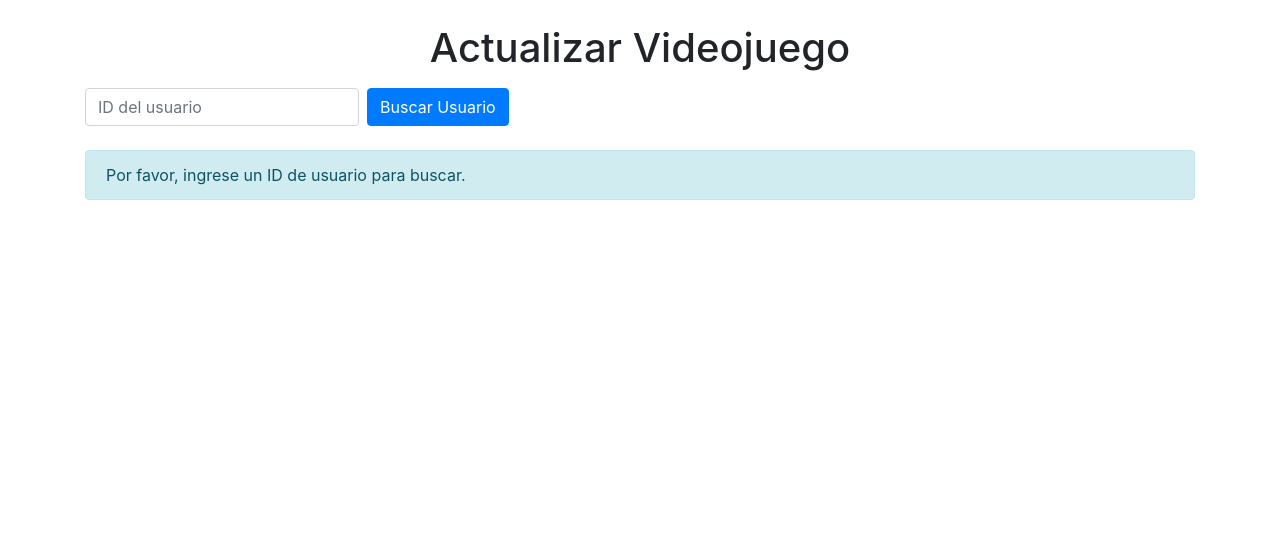
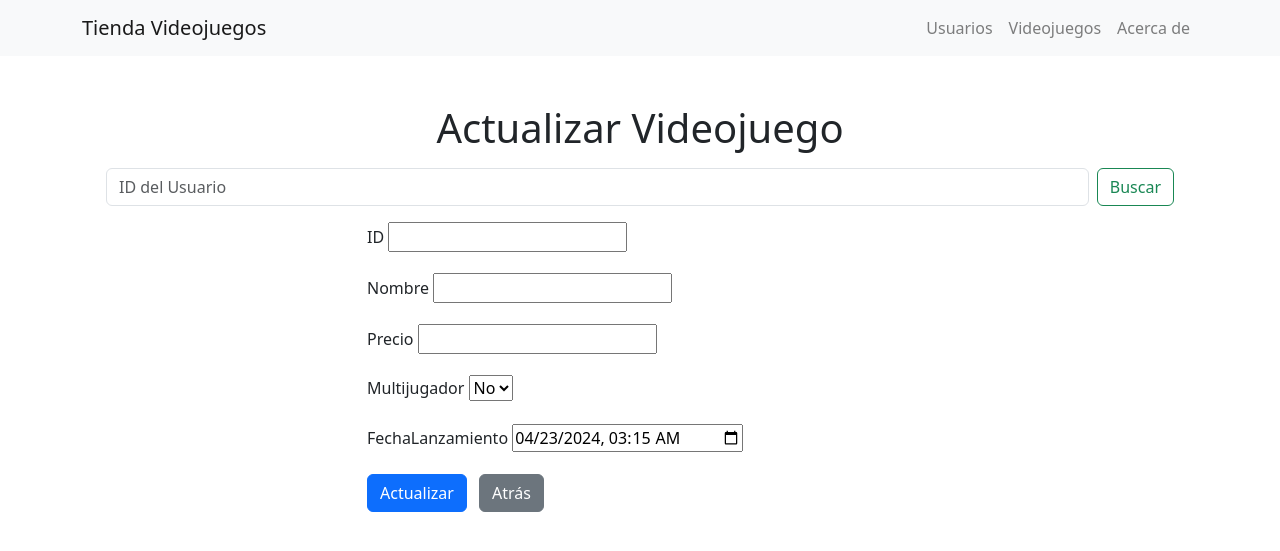
Before and after one commit to Konan03/Cliente2Django, a Django app: page /videojuego/update/ in a window 1280 px wide. Shown: the top 551 px of the page. Run offline with Django 5.2, Linux system fonts and the light colour scheme; some libraries are stand-ins or nearby versions.

Commit message:
add update

```diff
--- a/crudApp/forms.py
+++ b/crudApp/forms.py
@@ -28,5 +28,14 @@
         }
 
     def __init__(self, *args, **kwargs):
+        if 'instance' in kwargs:
+            instance = kwargs['instance']
+            kwargs['initial'] = {
+                'id': instance.id,
+                'nombre': instance.nombre,
+                'precio': instance.precio,
+                'multijugador': instance.multijugador,
+                'fechaLanzamiento': instance.fechaLanzamiento.strftime('%Y-%m-%dT%H:%M') if instance.fechaLanzamiento else '',
+            }
         super(VideojuegoForm, self).__init__(*args, **kwargs)
         self.fields['fechaLanzamiento'].input_formats = ('%Y-%m-%dT%H:%M',)
--- a/crudApp/templates/crudApp/CrudUsuario/DeleteU.html
+++ b/crudApp/templates/crudApp/CrudUsuario/DeleteU.html
@@ -33,7 +33,7 @@
             {% endfor %}
         {% endif %}
         <div class="mb-3 d-flex justify-content-center">
-            <form method="delete">
+            <form method="post">
             {% csrf_token %}
             {{ form.as_p }}
             <button type="submit" class="btn btn-primary">Eliminar</button>
--- a/crudApp/templates/crudApp/CrudVideojuego/ReadV.html
+++ b/crudApp/templates/crudApp/CrudVideojuego/ReadV.html
@@ -7,6 +7,9 @@
     <link rel="stylesheet" href="https://maxcdn.bootstrapcdn.com/bootstrap/4.5.2/css/bootstrap.min.css">
 </head>
 <body>
+{% extends 'crudApp/home.html' %}
+{% block title %}Listar Videojuegos{% endblock %}
+{% block content %}
 
 <div class="container mt-4">
     <h1 class="mb-3 d-flex justify-content-center">Lista de Videojuegos</h1>
@@ -40,6 +43,7 @@
     </div>
     <a href="{% url 'videojuego' %}" class="btn btn-secondary mx-2">Atrás</a>
 </div>
+{% endblock %}
 
 <!-- Opcional: jQuery y Bootstrap JS -->
 <script src="https://code.jquery.com/jquery-3.5.1.slim.min.js"></script>
--- a/crudApp/templates/crudApp/CrudVideojuego/UpdateV.html
+++ b/crudApp/templates/crudApp/CrudVideojuego/UpdateV.html
@@ -8,75 +8,67 @@
 </head>
 <body>
 
-<div class="container mt-4">
-    <h1 class="mb-3 d-flex justify-content-center">Actualizar Videojuego</h1>
+{% extends 'crudApp/home.html' %}
+{% block title %}Actualizar Videojuego{% endblock %}
+{% block content %}
+    <div class="container mt-5">
+        <h1 class="mb-3 d-flex justify-content-center">Actualizar Videojuego</h1>
+        <!-- Display messages of confirmation or error -->
 
-    <form method="get" action="{% url 'update_videojuego' %}" class="form-inline mb-4">
-        <input class="form-control mr-2" type="text" name="usuario_id" placeholder="ID del usuario" required>
-        <button class="btn btn-primary" type="submit">Buscar Usuario</button>
-    </form>
-
-    {% if usuario %}
-        <div class="user-info">
-            <h2 class="mb-3">Usuario: {{ usuario.nombre }}</h2>
+        <div class="container-fluid">
+            <!-- Form to search for the user by ID -->
+            <form class="d-flex mb-3" action="" method="GET">
+                <input class="form-control me-2" type="number" placeholder="ID del Usuario" aria-label="Search" name="usuario_id" value="{{ usuario_id|default_if_none:'' }}" required>
+                <button class="btn btn-outline-success" type="submit">Buscar</button>
+            </form>
         </div>
 
-        {% if videojuegos %}
-            <form method="post" action="{% url 'update_videojuego' %}">
-                {% csrf_token %}
-                <input type="hidden" name="usuario_id" value="{{ usuario_id }}">
-                <div class="form-group">
-                    <label for="videojuego_id">Seleccione un videojuego para actualizar:</label>
-                    <select name="videojuego_id" id="videojuego_id" class="form-control mb-3">
-                        {% for videojuego in videojuegos %}
-                            <option value="{{ videojuego.id }}">{{ videojuego.nombre }}</option>
-                        {% endfor %}
-                    </select>
+        {% if messages %}
+            {% for message in messages %}
+                <div class="alert alert-{{ message.tags }} alert-dismissible fade show" role="alert">
+                    {{ message }}
+                    <button type="button" class="close" data-dismiss="alert" aria-label="Close">
+                        <span aria-hidden="true">&times;</span>
+                    </button>
                 </div>
-                <!-- Aquí se mostrará el formulario cuando se seleccione un juego -->
-                <div id="formulario-videojuego">
-                    {% if form %}
-                        {{ form.as_p }}
-                        <button type="submit" class="btn btn-success mt-3">Actualizar</button>
-                    {% endif %}
-                </div>
-            </form>
-        {% else %}
-            <p class="alert alert-warning">No se encontraron videojuegos para este usuario.</p>
+            {% endfor %}
         {% endif %}
-    {% else %}
-        <p class="alert alert-info">Por favor, ingrese un ID de usuario para buscar.</p>
-    {% endif %}
-</div>
 
-<script>
-    document.getElementById('videojuego_id').addEventListener('change', function() {
-        var selectedGameId = this.value;
-        var usuarioId = document.querySelector('[name="usuario_id"]').value;
-        var newUrl = "{% url 'update_videojuego' %}?usuario_id=" + usuarioId + "&videojuego_id=" + selectedGameId;
-        window.location.href = newUrl;
-    });
+        {% if usuario %}
+            <h2 class="text-center">Usuario Seleccionado: {{ usuario.nombre }}</h2>
 
-    // Función para cargar el formulario cuando se selecciona un juego
-    function cargarFormulario() {
-        var selectedGameId = document.getElementById('videojuego_id').value;
-        var usuarioId = document.querySelector('[name="usuario_id"]').value;
-        var url = "/actualizar_videojuego_formulario?usuario_id=" + usuarioId + "&videojuego_id=" + selectedGameId;
+            <!-- List of video games associated with the user -->
+            <div class="list-group mb-3">
+                {% for videojuego in videojuegos %}
+                    <a href="?usuario_id={{ usuario.id }}&videojuego_id={{ videojuego.id }}" class="list-group-item list-group-item-action">{{ videojuego.nombre }}</a>
+                {% endfor %}
+            </div>
+        {% endif %}
 
-        // Realizar una petición AJAX para cargar el formulario
-        var xhr = new XMLHttpRequest();
-        xhr.open('GET', url, true);
-        xhr.onreadystatechange = function() {
-            if (xhr.readyState == 4 && xhr.status == 200) {
-                document.getElementById('formulario-videojuego').innerHTML = xhr.responseText;
-            }
-        };
-        xhr.send();
-    }
+        {% if form %}
+            <div class="mb-3 d-flex justify-content-center">
+                <form method="POST" class="w-50">
+                    {% csrf_token %}
+                    {{ form.non_field_errors }}
+                    {% for field in form %}
+                        <div class="form-group">
+                            {{ field.errors }}
+                            <label for="{{ field.id_for_label }}">{{ field.label }}</label>
+                            {{ field }}
+                        </div>
+                    {% endfor %}
+                    <input type="hidden" name="usuario_id" value="{{ usuario_id }}">
+                    <input type="hidden" name="videojuego_id" value="{{ videojuego_id }}">
+                    <button type="submit" class="btn btn-primary">Actualizar</button>
+                    <a href="{% url 'home' %}" class="btn btn-secondary mx-2">Atrás</a>
+                </form>
+            </div>
+        {% endif %}
+    </div>
+{% endblock %}
 
-    // Llamar a la función cuando se carga la página
-    cargarFormulario();
-</script>
-
+<!-- Optional: jQuery and Bootstrap JS -->
+<script src="https://code.jquery.com/jquery-3.5.1.slim.min.js"></script>
+<script src="https://cdn.jsdelivr.net/npm/bootstrap@4.5.2/dist/js/bootstrap.min.js"></script>
 </body>
 </html>
--- a/crudApp/templates/crudApp/videojuego.html
+++ b/crudApp/templates/crudApp/videojuego.html
@@ -16,6 +16,7 @@
             <a href="{% url 'read_videojuegos' %}" class="btn btn-primary mx-2">Ver Videojuegos</a>
             <a href="{% url 'update_videojuego' %}" class="btn btn-primary mx-2">Actualizar Videojuegos</a>
             <a href="{% url 'delete_videojuego' %}" class="btn btn-primary mx-2">Eliminar Videojuegos</a>
+            <a href="{% url 'search_videojuegos' %}" class="btn btn-primary mx-2">Buscar Videojuegos</a>
             <a href="{% url 'home' %}" class="btn btn-secondary mx-2">Atrás</a>
         </div>
     </div>
--- a/crudApp/urls.py
+++ b/crudApp/urls.py
@@ -2,7 +2,7 @@
 from .views import  home, UserView, VideogameView, AboutView, delete_usuario, view_usuario, \
     update_usuario
 from .views import add_usuario
-from .views import seleccionar_usuario,add_videojuego,read_videojuegos,update_videojuego, delete_videojuego
+from .views import seleccionar_usuario,add_videojuego,read_videojuegos,update_videojuego, delete_videojuego, search_videojuegos
 
 urlpatterns = [
     path('', home, name='home'),  # La URL base para la página de inicio
@@ -15,6 +15,7 @@
     path('videojuego/read/', read_videojuegos, name='read_videojuegos'),
     path('videojuego/update/', update_videojuego, name='update_videojuego'),
     path('videojuego/delete/', delete_videojuego, name='delete_videojuego'),
+    path('videojuego/search/', search_videojuegos, name='search_videojuegos'),
     path('usuario/eliminar/', delete_usuario, name='delete_usuario'),
     path('usuario/verUsuarios/', view_usuario, name='view_usuario'),
     path('usuario/ActualizarUsuarios/', update_usuario, name='update_usuario'),
--- a/crudApp/views.py
+++ b/crudApp/views.py
@@ -1,7 +1,9 @@
+import json
 from datetime import datetime, timezone
 from decimal import Decimal
 
 from django.http import HttpResponse
+from django.template.loader import render_to_string
 from django.views.decorators.cache import never_cache
 from django.views import View
 from django.contrib import messages  # Importa el módulo de mensajes
@@ -24,13 +26,16 @@
     }
     return render(request, 'crudApp/home.html', context)
 
+
 class UserView(View):
     def get(self, request):
         return render(request, 'crudApp/usuario.html')
 
+
 class VideogameView(View):
     def get(self, request):
         return render(request, 'crudApp/videojuego.html')
+
 
 class AboutView(View):
     def get(self, request):
@@ -44,7 +49,8 @@
             form_data = form.cleaned_data
             form_data['fechaNacimiento'] = form_data['fechaNacimiento'].strftime('%Y-%m-%dT%H:%M')
             # Guarda el usuario en el backend de Spring Boot
-            response = requests.post('http://localhost:8080/usuarios', json=form_data, headers={'Content-Type': 'application/json'})
+            response = requests.post('http://localhost:8080/usuarios', json=form_data,
+                                     headers={'Content-Type': 'application/json'})
             if response.status_code == 201:
                 # El usuario se agregó correctamente, limpia el formulario y muestra un mensaje de éxito
                 form = UsuarioForm()
@@ -65,6 +71,7 @@
         usuarios = response.json()
         return render(request, 'crudApp/seleccionar_usuario.html', {'usuarios': usuarios})
     return render(request, 'error.html', {'mensaje': 'No se pudieron cargar los usuarios.'})
+
 
 def add_videojuego(request, usuario_id):
     if request.method == 'POST':
@@ -95,6 +102,8 @@
     else:
         form = VideojuegoForm()
     return render(request, 'crudApp/CrudVideojuego/CreateV.html', {'form': form, 'usuario_id': usuario_id})
+
+
 def read_videojuegos(request):
     url = 'http://localhost:8080/videojuegos'  # Cambia esto según tu configuración
     response = requests.get(url)
@@ -104,54 +113,153 @@
     else:
         return HttpResponse('No se pudo obtener los videojuegos', status=response.status_code)
 
+
 def update_videojuego(request):
-    usuario_id = request.GET.get('usuario_id')
-    usuario = None
-    videojuegos = None
-    form = None
+    try:
+        usuario_id = request.GET.get('usuario_id')
+        videojuego_id = request.GET.get('videojuego_id')
 
-    if usuario_id:
-        # Obtener detalles del usuario
-        user_response = requests.get(f'http://localhost:8080/usuarios', params={'id': usuario_id})
-        if user_response.ok:
-            usuario = user_response.json()
+        usuario = None
+        videojuegos = []
+        form = VideojuegoForm()
 
-            # Obtener videojuegos asociados al usuario
-            games_response = requests.get(f'http://localhost:8080/videojuegos/{usuario_id}')
-            if games_response.ok:
-                videojuegos = games_response.json()
+        if usuario_id:
+            user_response = requests.get(f'http://localhost:8080/usuarios', params={'id': usuario_id})
+            if user_response.ok:
+                usuario = user_response.json()
 
-                # Si se selecciona un juego, cargar los datos del juego en el formulario
-                selected_game_id = request.GET.get('videojuego_id')
-                if selected_game_id:
-                    selected_game_response = requests.get(f'http://localhost:8080/videojuegos/{usuario_id}/{selected_game_id}')
-                    if selected_game_response.ok:
-                        selected_game_data = selected_game_response.json()
-                        form = VideojuegoForm(initial=selected_game_data)
+                games_response = requests.get(f'http://localhost:8080/videojuegos/{usuario_id}')
+                if games_response.ok:
+                    videojuegos = games_response.json()
 
-    return render(request, 'crudApp/CrudVideojuego/UpdateV.html', {
-        'form': form, 'videojuegos': videojuegos, 'usuario': usuario, 'usuario_id': usuario_id
+                    if videojuego_id:
+                        selected_game_response = requests.get(f'http://localhost:8080/videojuegos/{usuario_id}/{videojuego_id}')
+                        if selected_game_response.ok:
+                            selected_game_data = selected_game_response.json()
+                            form = VideojuegoForm(initial=selected_game_data)
+            else:
+                messages.error(request, 'No se pudo obtener el usuario.')
+                return redirect('update_videojuego')
+
+        if request.method == 'POST':
+            form = VideojuegoForm(request.POST)
+            if form.is_valid():
+                data = form.cleaned_data
+                if isinstance(data['precio'], Decimal):
+                    data['precio'] = float(data['precio'])
+
+                if data.get('fechaLanzamiento'):
+                    data['fechaLanzamiento'] = data['fechaLanzamiento'].strftime('%Y-%m-%dT%H:%M')
+                    update_response = requests.put(f'http://localhost:8080/videojuegos/{usuario_id}/{videojuego_id}', json=data)
+                    if update_response.ok:
+                        messages.success(request, '¡El videojuego se ha actualizado correctamente!')
+                        return redirect('update_videojuego')  # Asegúrate de usar la URL correcta para la redirección
+                    else:
+                        messages.error(request, 'Error al actualizar el videojuego.')
+                else:
+                    messages.error(request, 'La fecha de lanzamiento es requerida.')
+                    return render(request, 'crudApp/CrudVideojuego/UpdateV.html', {'form': form, 'usuario_id': usuario_id})
+            else:
+                messages.error(request, 'El formulario no es válido. Verifique los datos ingresados.')
+
+        return render(request, 'crudApp/CrudVideojuego/UpdateV.html', {
+            'usuario': usuario,
+            'videojuegos': videojuegos,
+            'form': form,
+            'usuario_id': usuario_id,
+            'videojuego_id': videojuego_id
+        })
+
+    except Exception as e:
+        messages.error(request, f'Ocurrió un error: {e}')
+        return render(request, 'crudApp/CrudVideojuego/UpdateV.html')
+
+def delete_videojuego(request):
+    try:
+        usuario_id = request.GET.get('usuario_id')
+        videojuego_id = request.GET.get('videojuego_id')
+
+        usuario = None
+        videojuegos = []
+        form = VideojuegoForm()
+
+        if usuario_id:
+            user_response = requests.get(f'http://localhost:8080/usuarios', params={'id': usuario_id})
+            if user_response.ok:
+                usuario = user_response.json()
+
+                games_response = requests.get(f'http://localhost:8080/videojuegos/{usuario_id}')
+                if games_response.ok:
+                    videojuegos = games_response.json()
+
+                    if videojuego_id:
+                        selected_game_response = requests.get(f'http://localhost:8080/videojuegos/{usuario_id}/{videojuego_id}')
+                        if selected_game_response.ok:
+                            selected_game_data = selected_game_response.json()
+                            form = VideojuegoForm(initial=selected_game_data)
+            else:
+                messages.error(request, 'No se pudo obtener el usuario.')
+                return redirect('delete_videojuego')
+
+        if request.method == 'POST':
+            form = VideojuegoForm(request.POST)
+            if form.is_valid():
+                data = form.cleaned_data
+                if isinstance(data['precio'], Decimal):
+                    data['precio'] = float(data['precio'])
+
+                if data.get('fechaLanzamiento'):
+                    data['fechaLanzamiento'] = data['fechaLanzamiento'].strftime('%Y-%m-%dT%H:%M')
+                    update_response = requests.delete(f'http://localhost:8080/videojuegos/{usuario_id}/{videojuego_id}', json=data)
+                    if update_response.ok:
+                        messages.success(request, '¡El videojuego se ha actualizado correctamente!')
+                        return redirect('delete_videojuego')  # Asegúrate de usar la URL correcta para la redirección
+                    else:
+                        messages.error(request, 'Error al actualizar el videojuego.')
+                else:
+                    messages.error(request, 'La fecha de lanzamiento es requerida.')
+                    return render(request, 'crudApp/CrudVideojuego/DeleteV.html', {'form': form, 'usuario_id': usuario_id})
+            else:
+                messages.error(request, 'El formulario no es válido. Verifique los datos ingresados.')
+
+        return render(request, 'crudApp/CrudVideojuego/DeleteV.html', {
+            'usuario': usuario,
+            'videojuegos': videojuegos,
+            'form': form,
+            'usuario_id': usuario_id,
+            'videojuego_id': videojuego_id
+        })
+
+    except Exception as e:
+        messages.error(request, f'Ocurrió un error: {e}')
+        return render(request, 'crudApp/CrudVideojuego/DeleteV.html')
+
+
+
+
+
+def search_videojuegos(request):
+    videojuegos = []
+    if request.method == 'GET' and 'usuario_id' in request.GET:
+        params = {
+            'id': request.GET.get('id'),
+            'nombre': request.GET.get('nombre'),
+            'precio': request.GET.get('precio'),
+            'multijugador': request.GET.get('multijugador'),
+        }
+        try:
+            response = requests.get(f"http://localhost:8080/usuario/{request.GET['usuario_id']}", params=params)
+            if response.status_code == 200:
+                videojuegos = response.json()
+            else:
+                messages.error(request, "No se encontraron videojuegos con los criterios proporcionados.")
+        except requests.RequestException as e:
+            messages.error(request, str(e))
+
+    return render(request, 'crudApp/CrudVideojuego/Search.html', {
+        'videojuegos': videojuegos
     })
 
-def delete_videojuego(request):
-    usuario_id = request.GET.get('usuario_id')
-    usuario = None
-    videojuegos = None
-
-    if usuario_id:
-        # Obtener detalles del usuario
-        user_response = requests.get(f'http://localhost:8080/usuarios', params={'id': usuario_id})
-        if user_response.ok:
-            usuario = user_response.json()
-
-            # Obtener videojuegos asociados al usuario
-            games_response = requests.get(f'http://localhost:8080/videojuegos/{usuario_id}')
-            if games_response.ok:
-                videojuegos = games_response.json()
-
-    return render(request, 'crudApp/CrudVideojuego/Deletev.html', {
-        'usuario': usuario, 'videojuegos': videojuegos, 'usuario_id': usuario_id
-    })
 
 def delete_usuario(request):
     if request.method == 'DELETE':
@@ -164,6 +272,7 @@
         form = UsuarioForm()
     return render(request, 'crudApp/CrudUsuario/DeleteU.html', {'form': form})
 
+
 def view_usuario(request):
     response = requests.get('http://localhost:8080/usuarios')
     if response.ok:
@@ -171,6 +280,7 @@
         return render(request, 'crudApp/CrudUsuario/ReadU.html', {'usuarios': usuarios})
     else:
         return HttpResponse('Error al obtener los usuarios: ' + str(response.status_code))
+
 
 def update_usuario(request):
     try:
@@ -191,7 +301,7 @@
                     return redirect('update_usuario')
                 else:
                     messages.error(request, f'Error al actualizar el usuario en el backend de Spring Boot. '
-                                              f'Código de estado: {response.status_code}')
+                                            f'Código de estado: {response.status_code}')
         else:
             # Obtener el ID del usuario desde la solicitud GET
             usuario_id = request.GET.get('id')
@@ -209,7 +319,7 @@
                     return render(request, 'crudApp/CrudUsuario/UpdateU.html', {'form': form, 'usuario': usuario_data})
                 else:
                     messages.error(request, f'Error al obtener los datos del usuario del backend de Spring Boot. '
-                                              f'Código de estado: {response.status_code}')
+                                            f'Código de estado: {response.status_code}')
                     return redirect('update_usuario')
             else:
                 form = UsuarioForm()
```
Also changed, not shown: crudApp/templates/crudApp/CrudVideojuego/DeleteV.html (+7 -1 lines), crudApp/templates/crudApp/CrudVideojuego/Search.html (added, +54 -0 lines).
